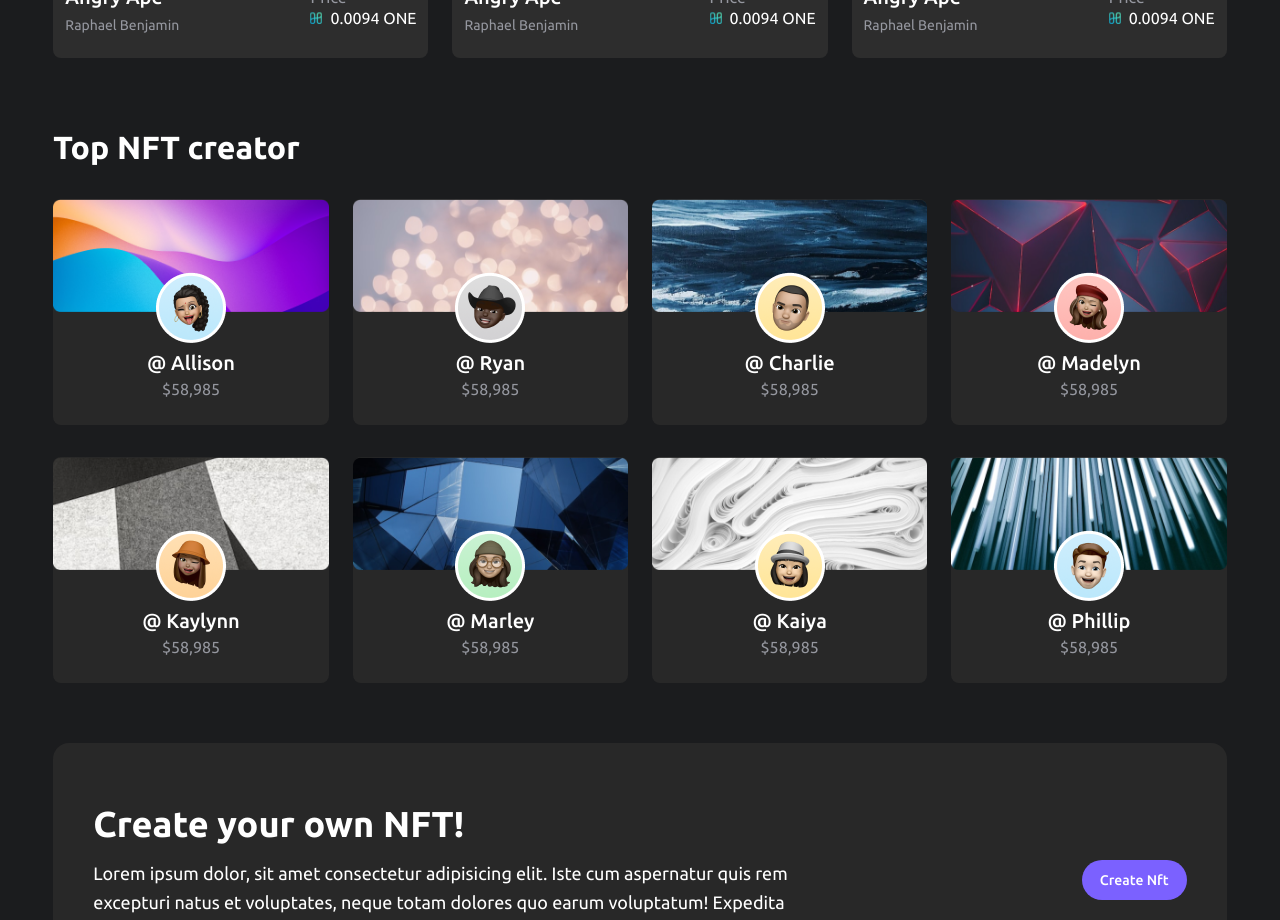
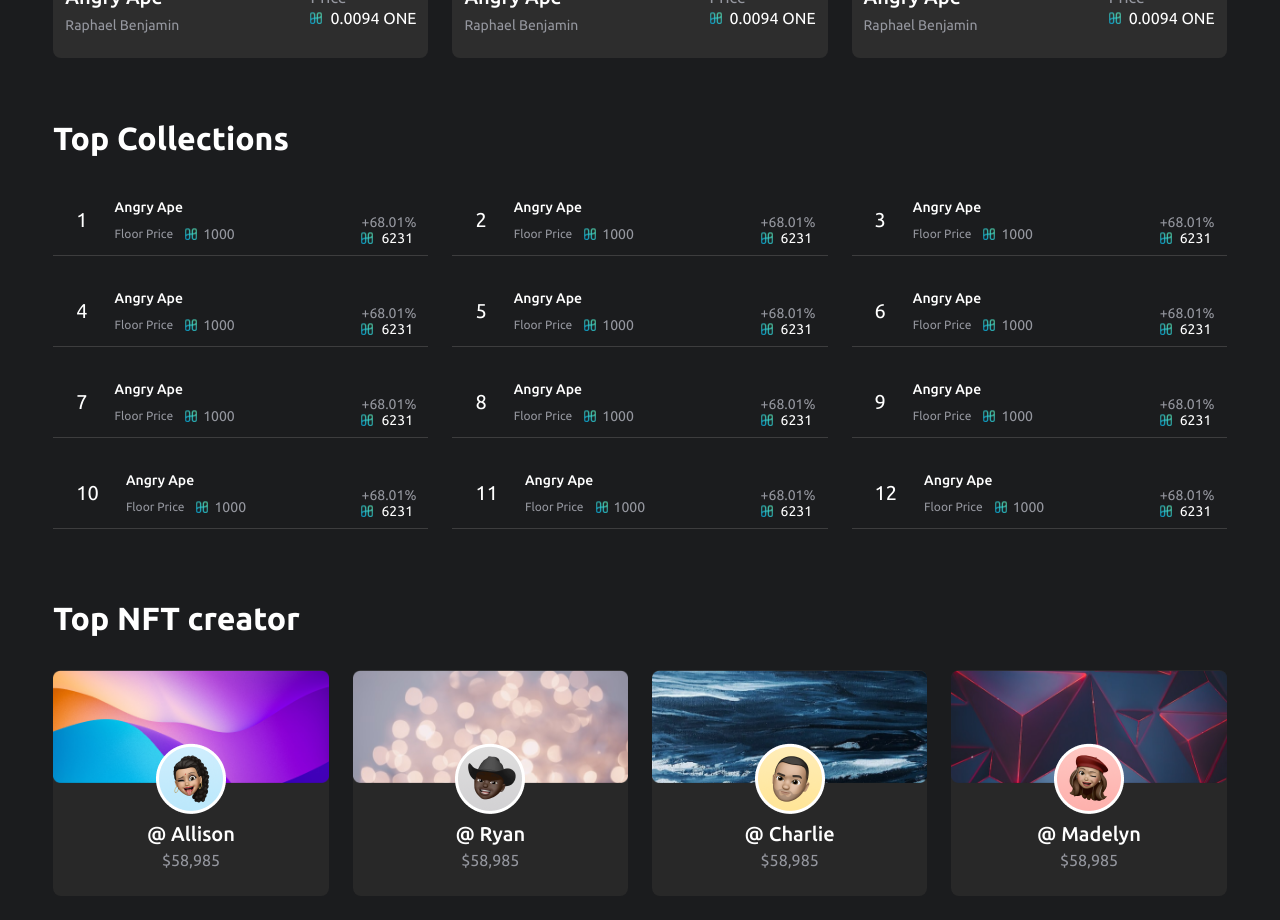
Before and after one commit to scapula07/Architure-nft-harmony-hackathon, a React (Create React App) app: page / in a window 1280 px wide. Shown: the part 1480-2400 px from the top of the page. Built offline with nearby package versions, Linux system fonts and the light colour scheme; what web3 would draw is missing.

Commit message:
top collection

```diff
--- a/src/pages/home/index.js
+++ b/src/pages/home/index.js
@@ -2,6 +2,7 @@ import Layout from "component/layout"
 import CreateNft from "./create-nft"
 import Hero from "./hero"
 import NewCollection from "./new-collection"
+import TopCollection from "./top-collection"
 import TopNftCreator from "./top-nft-creator"
 
 const Home = () => {
@@ -9,6 +10,7 @@ const Home = () => {
         <Layout>
             <Hero />
             <NewCollection />
+            <TopCollection />
             <TopNftCreator/>
             <CreateNft />
         </Layout>)
--- /dev/null
+++ b/src/pages/home/top-collection.js
@@ -0,0 +1,46 @@
+import { topCollectionData } from 'utils/data'
+import HarmonySymbolIcon from "assests/misc/harmony.svg"
+
+
+const TopCollection = () => {
+    return (
+        <section className='layout-container mt-10 md:mt-[62px]'>
+            <h1 className="section-heading">Top Collections</h1>
+            <div className="mt-10 grid grid-cols-1 md:grid-cols-2 lg:grid-cols-3 gap-y-8 md:gap-x-6">
+                {
+                    topCollectionData.map((item, index) => (
+                        <div key={index} className="grid grid-cols-[2fr_1fr] items-baseline border-b border-[#3D3D3E] pb-[9px] pl-[23px] pr-3">
+                            <div className='flex items-center space-x-[27px]'>
+                                <p className="text-white md:text-xl md:leading-[23px]">{index + 1}</p>
+                                <div className='flex space-x-4 items-center'>
+                                    {/* <div className="h-10 w-10 bg-[#D9D9D9] rounded-full" /> */}
+                                    <divc className="">
+                                        <h2 className="font-medium text-sm capitalize text-white mb-[9px]">{item.name}</h2>
+                                        <div className="flex space-x-3 items-center">
+                                            <p className="text-xs leading-[14px] capitalize text-[#95979F]">floor price</p>
+                                            <div className="flex items-center space-x-[6px]">
+                                                <img src={HarmonySymbolIcon} className="h-3 w-3" alt="" />
+                                                <p className="text-sm leading-4 text-[#95979F]">{item.floorPrice}</p>
+                                            </div>
+                                        </div>
+                                    </divc>
+                                </div>
+                            </div>
+                            <div className='flex justify-end'>
+                                <div className=''>
+                                    <p className='text-[#95979F] text-sm leading-4'>+{item.percent}</p>
+                                    <div className="flex items-center space-x-2">
+                                        <img src={HarmonySymbolIcon} className="h-3 w-3" alt="" />
+                                        <p className="text-sm leading-4 text-white">{item.price}</p>
+                                    </div>
+                                </div>
+                            </div>
+                        </div>
+                    ))
+                }
+            </div>
+        </section>
+    )
+}
+
+export default TopCollection
--- a/src/utils/data/index.js
+++ b/src/utils/data/index.js
@@ -2,3 +2,4 @@ export * from './navlinks.data'
 export * from './new-collection.data'
 export * from './top-nft-creators.data'
 export * from './footerLinks.data'
+export * from './top-collection'
--- /dev/null
+++ b/src/utils/data/top-collection.js
@@ -0,0 +1,6 @@
+export const topCollectionData = Array(12).fill({
+    name: "Angry Ape",
+    floorPrice: '1000',
+    percent: "68.01%",
+    price: '6231'
+})
```
